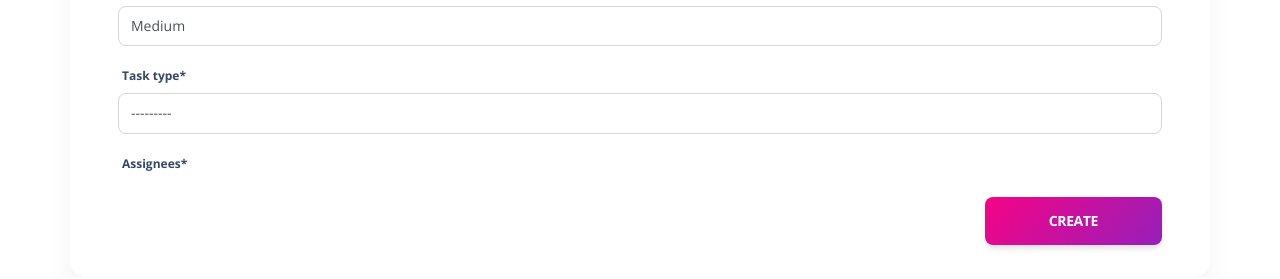
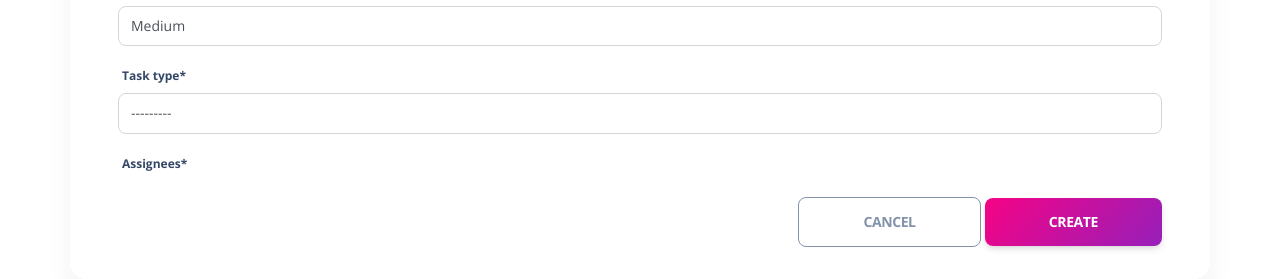
Before and after one commit to o-davydova/IT-task-manager, a Django app: template templates/task_hub/task_form.html in a window 1280 px wide. Shown: the part 864-1143 px from the top of the page. Before the commit the page ends 1113 px from the top, so only its background shows below. Run offline with Django 4.2, Linux system fonts and the light colour scheme; the template is opened without the code that fills it: values that come from a table or form of the project are taken from there, others are empty; some libraries are stand-ins or nearby versions.

Commit message:
Add Cancel button to `Task form` page

```diff
--- a/templates/task_hub/task_form.html
+++ b/templates/task_hub/task_form.html
@@ -16,6 +16,7 @@
       {{ form|crispy }}
     <div class="row">
       <div class="col-md-12 text-end">
+        <a href="{% url 'task-hub:task-list' %}" class="btn btn-lg btn-outline-secondary">Cancel</a>
         <input type="submit" value="{{ object|yesno:"Update,Create" }}" class="btn btn-lg bg-gradient-primary">
       </div>
     </div>
```
